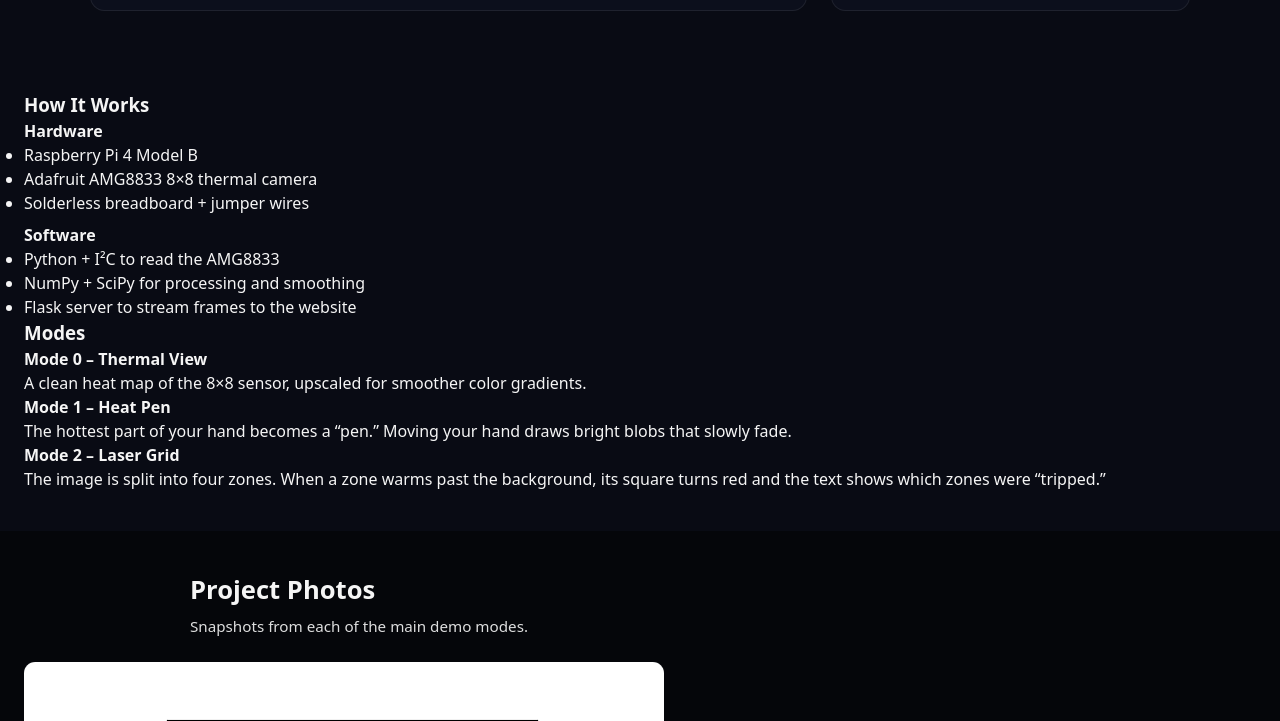
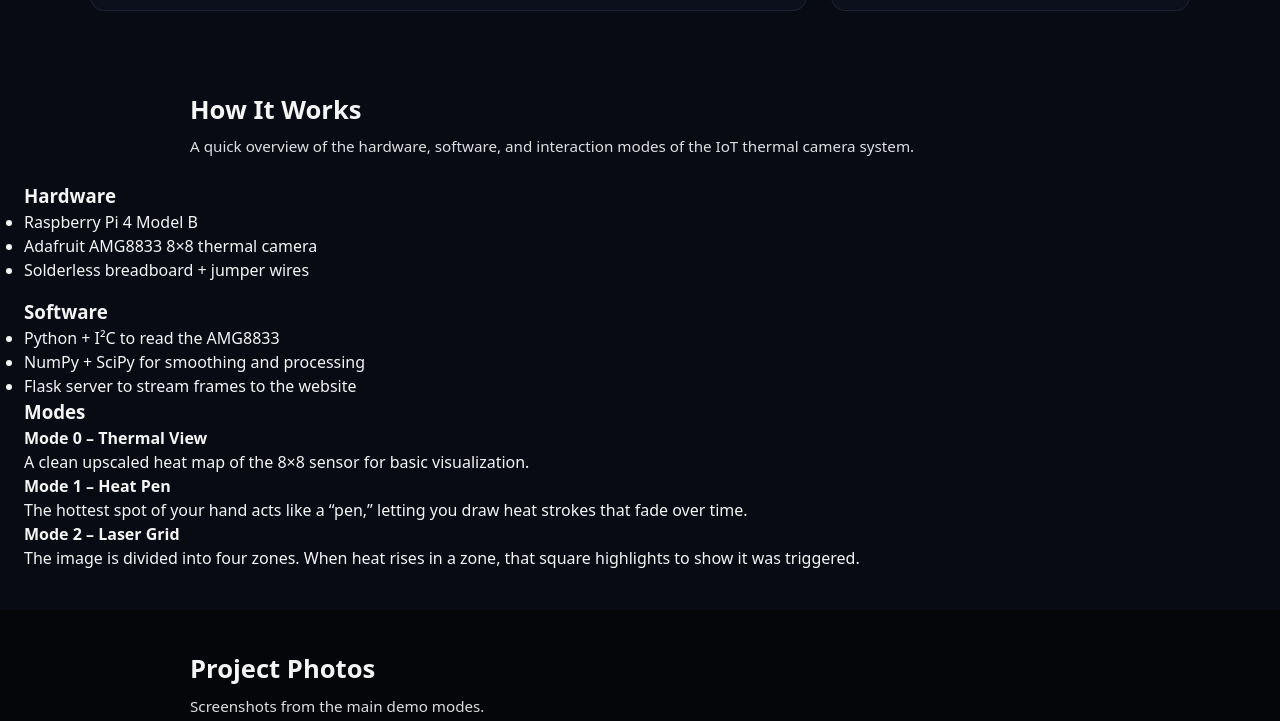
Before and after one commit to snholguin0/Thermalcamera, a plain HTML site: page index.html in a window 1280 px wide. Shown: the part 1036-1757 px from the top of the page. Drawn offline with Linux system fonts and the light colour scheme.

Commit message:
layout stuff

```diff
--- a/index.html
+++ b/index.html
@@ -101,21 +101,24 @@
 
   <!-- HOW IT WORKS + MODES -->
 <section class="section alt">
+  <div class="section-header">
+    <h2>How It Works</h2>
+    <p>A quick overview of the hardware, software, and interaction modes of the IoT thermal camera system.</p>
+  </div>
+
   <div class="grid two">
-
     <div class="card">
-        <h3>How It Works</h3>
-        <p><strong>Hardware</strong></p>
+      <h3>Hardware</h3>
       <ul>
         <li>Raspberry Pi 4 Model B</li>
         <li>Adafruit AMG8833 8×8 thermal camera</li>
         <li>Solderless breadboard + jumper wires</li>
       </ul>
 
-        <p style="margin-top:.5rem;"><strong>Software</strong></p>
+      <h3 style="margin-top: 1rem;">Software</h3>
       <ul>
         <li>Python + I²C to read the AMG8833</li>
-          <li>NumPy + SciPy for processing and smoothing</li>
+        <li>NumPy + SciPy for smoothing and processing</li>
         <li>Flask server to stream frames to the website</li>
       </ul>
     </div>
@@ -123,48 +126,39 @@
     <div class="card">
       <h3>Modes</h3>
 
-        <p><strong>Mode 0 – Thermal View</strong><br>
-          A clean heat map of the 8×8 sensor, upscaled for smoother color gradients.
-        </p>
+      <strong>Mode 0 – Thermal View</strong>
+      <p>A clean upscaled heat map of the 8×8 sensor for basic visualization.</p>
 
-        <p><strong>Mode 1 – Heat Pen</strong><br>
-          The hottest part of your hand becomes a “pen.” Moving your hand draws bright blobs that slowly fade.
-        </p>
+      <strong>Mode 1 – Heat Pen</strong>
+      <p>The hottest spot of your hand acts like a “pen,” letting you draw heat strokes that fade over time.</p>
 
-        <p><strong>Mode 2 – Laser Grid</strong><br>
-          The image is split into four zones. When a zone warms past the background, its square turns red and the
-          text shows which zones were “tripped.”
-        </p>
+      <strong>Mode 2 – Laser Grid</strong>
+      <p>The image is divided into four zones. When heat rises in a zone, that square highlights to show it was triggered.</p>
     </div>
-
   </div>
 </section>
+
 
   <!-- PROJECT PHOTOS -->
   <section class="section">
   <div class="section-header">
     <h2>Project Photos</h2>
-      <p>Snapshots from each of the main demo modes.</p>
+    <p>Screenshots from the main demo modes.</p>
   </div>
 
-    <div class="grid three gallery-grid">
+  <div class="gallery-grid three">
     <div class="gallery-item">
-        <img src="images/body outline.png"
-             alt="Simple thermal view"
-             style="max-width:100%; border-radius:0.7rem;">
+      <img src="images/body outline.png" alt="Thermal View" />
     </div>
     <div class="gallery-item">
-        <img src="images/pen.png"
-             alt="Heat pen mode drawing"
-             style="max-width:100%; border-radius:0.7rem;">
+      <img src="images/pen.png" alt="Heat Pen Demo" />
     </div>
     <div class="gallery-item">
-        <img src="images/laser grid.png"
-             alt="Laser grid zones"
-             style="max-width:100%; border-radius:0.7rem;">
+      <img src="images/laser grid.png" alt="Laser Grid Mode" />
     </div>
   </div>
 </section>
+
 
   <footer class="footer">
     IoT Thermal Camera Project – Selena, Bryce, Jackson
```
Also changed, not shown: reports.html (+1 -1 lines). Lines whose indentation alone changed are shown as unchanged.
